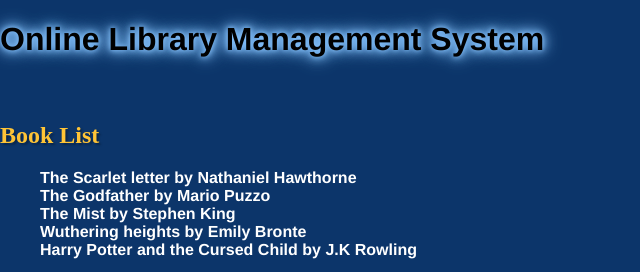
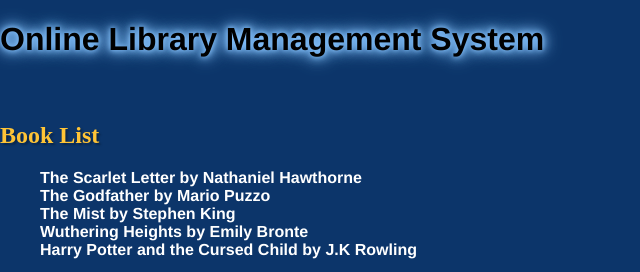
Before and after one commit to Ahmad-Bilal-20/22pwbcsS0921-WP-Fall23, a plain HTML site: page index.html in a window 1280 px wide. Shown: the top 272 px of the page, 0-640 px from the left. Drawn offline with Linux system fonts and the light colour scheme.

Commit message:
Update index.html

```diff
--- a/index.html
+++ b/index.html
@@ -157,10 +157,10 @@
         <h1>Online Library Management System</h1>
         <h2>Book List</h2>
         <ol id="book-list">
-            <li>The Scarlet letter by Nathaniel Hawthorne</li>
+            <li>The Scarlet Letter by Nathaniel Hawthorne</li>
             <li>The Godfather by Mario Puzzo</li>
             <li>The Mist by Stephen King</li>
-            <li>Wuthering heights by Emily Bronte</li>
+            <li>Wuthering Heights by Emily Bronte</li>
             <li>Harry Potter and the Cursed Child by J.K Rowling</li>
         </ol>
         <div class="Add_Book">
```
